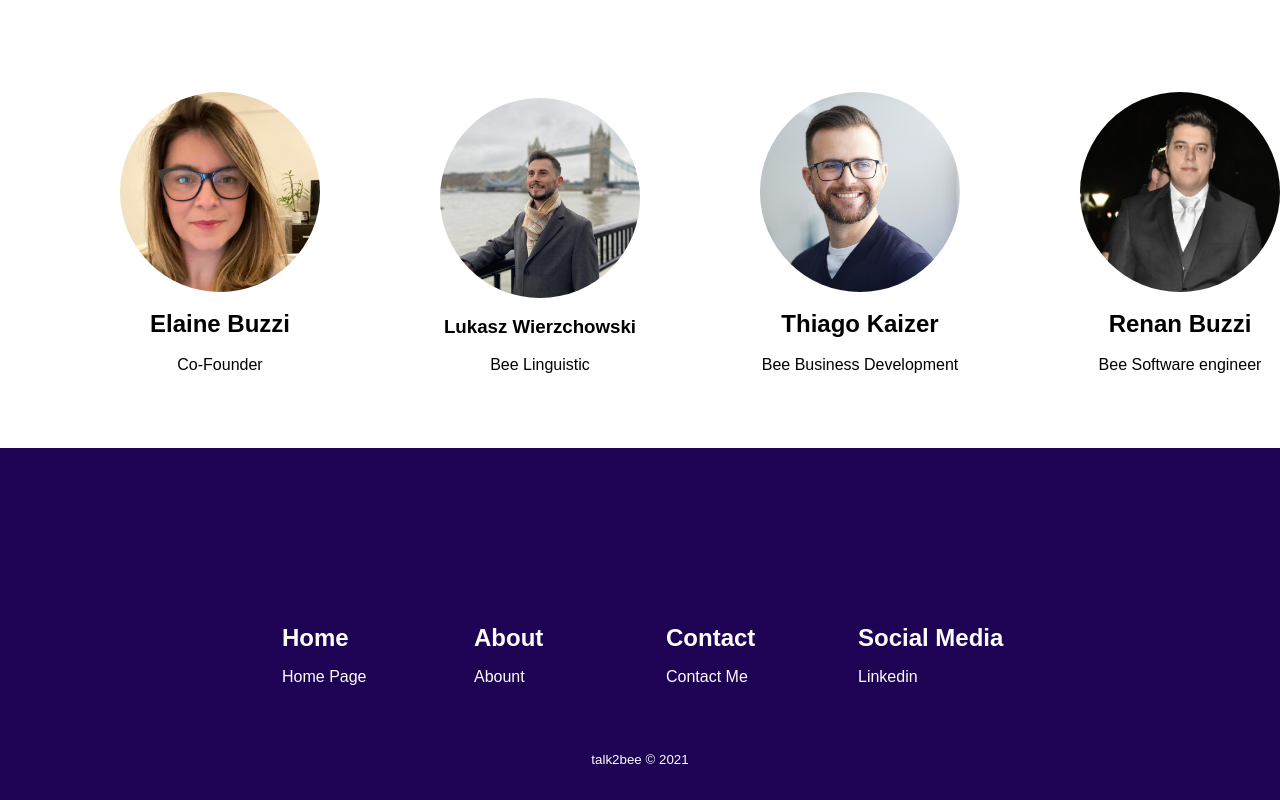
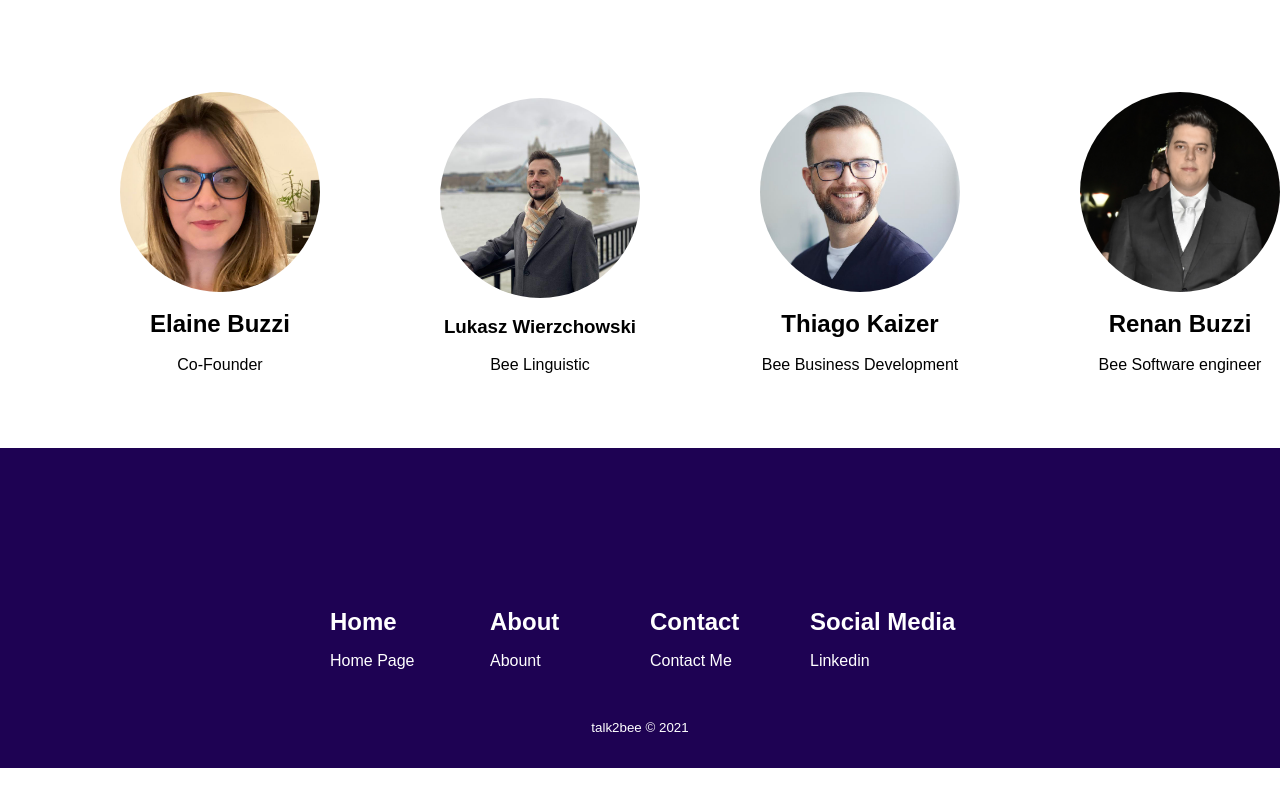
Before and after one commit to RenanBuzzi/talk2bee, a React (Create React App) app: page /About in a window 1280 px wide. Shown: the part 893-1693 px from the top of the page. After the commit the page ends 1661 px from the top, so only its background shows below. Built offline with nearby package versions, Linux system fonts and the light colour scheme.

Commit message:
About page text changed and fixed footer css

```diff
--- a/src/Pages/About.js
+++ b/src/Pages/About.js
@@ -14,7 +14,7 @@ const About = () => {
         <div className="title">About Us</div>
         <div className="subTitle">The hive of English enthusiasts.</div>
         <div className="text">
-        We are English enthusiasts, and like thousands of non-native speakers with an intermediate or higher level of English, we faced challenges to improve and maintain fluency. Studying is a solution, but interacting with real people can enhance learning and create a positive experience. We built a hive of Business English Elite (Bee) to support your fluency acquisition by talking to thousands of Bee Speakers about business matters. Our Bee Speakers are business professionals and/or academic students, like you! So you can have real conversations, you only have to choose the area you want to talk with and pick a subject you wish to talk about. Then, talk2bee will schedule the meeting with the best match. The Bee Speaker is assigned to you on basis of your English level, your role, business experiences, availability, and your preferences.
+        We are English enthusiasts, and like thousands of non-native speakers with an intermediate or higher level of English, we faced challenges to improve and maintain fluency. Studying is a solution, but interacting with real people can enhance learning and create a positive experience. We built a hive of Business English Elite (Bee) to support your fluency acquisition by talking to thousands of Bee Speakers about business matters. Our Bee Speakers are business professionals and/or academic students, like you! So you can have real conversations, you only have to choose the area you want to talk with and pick a subject you wish to talk about. Then, talk2bee will schedule the meeting with the best match. The Bee Speaker is assigned to you based on your English level, role, business experiences, availability, and preferences.
         </div>
         <div className="title">Meet The Team</div>
 
--- a/src/Pages/Footer.css
+++ b/src/Pages/Footer.css
@@ -65,6 +65,7 @@
   text-align: left;
   width: 160px;
   box-sizing: border-box;
+  margin: auto;
 }
 
 .footer-link-items h2 {
```
